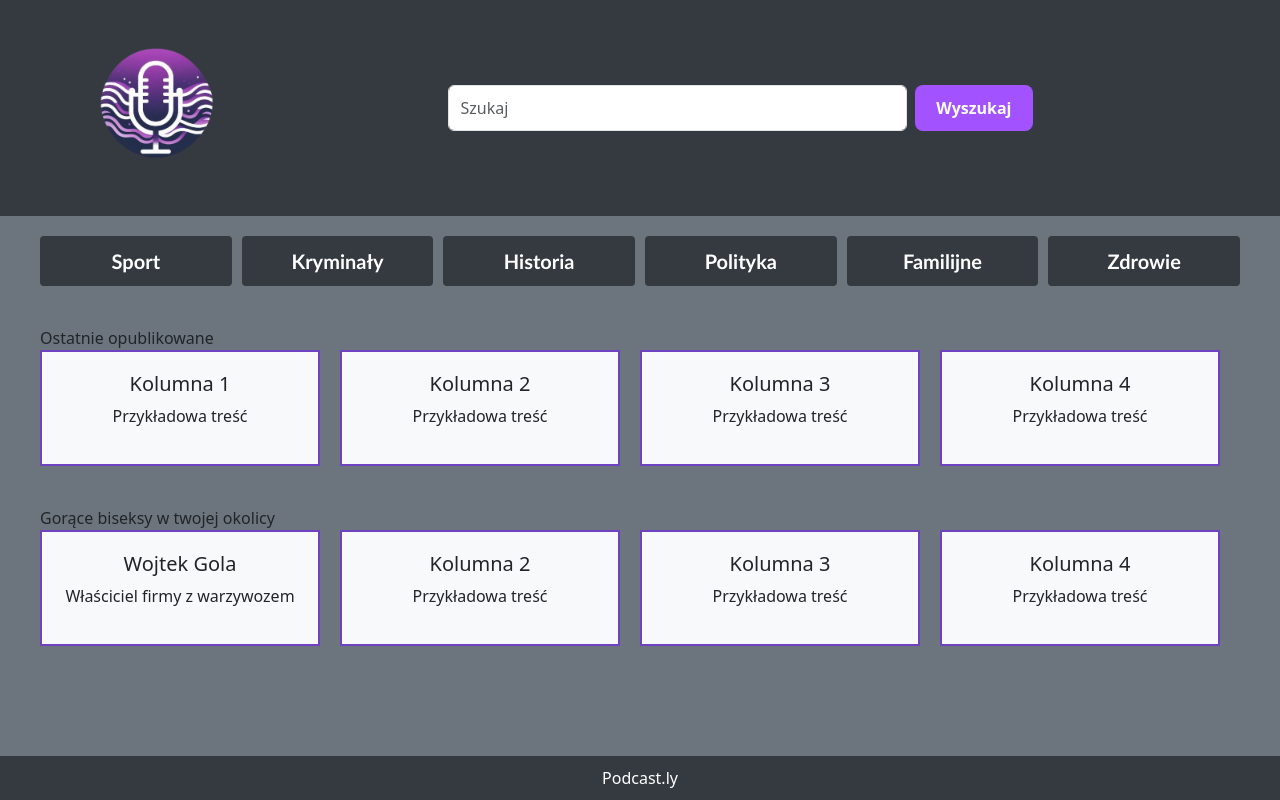
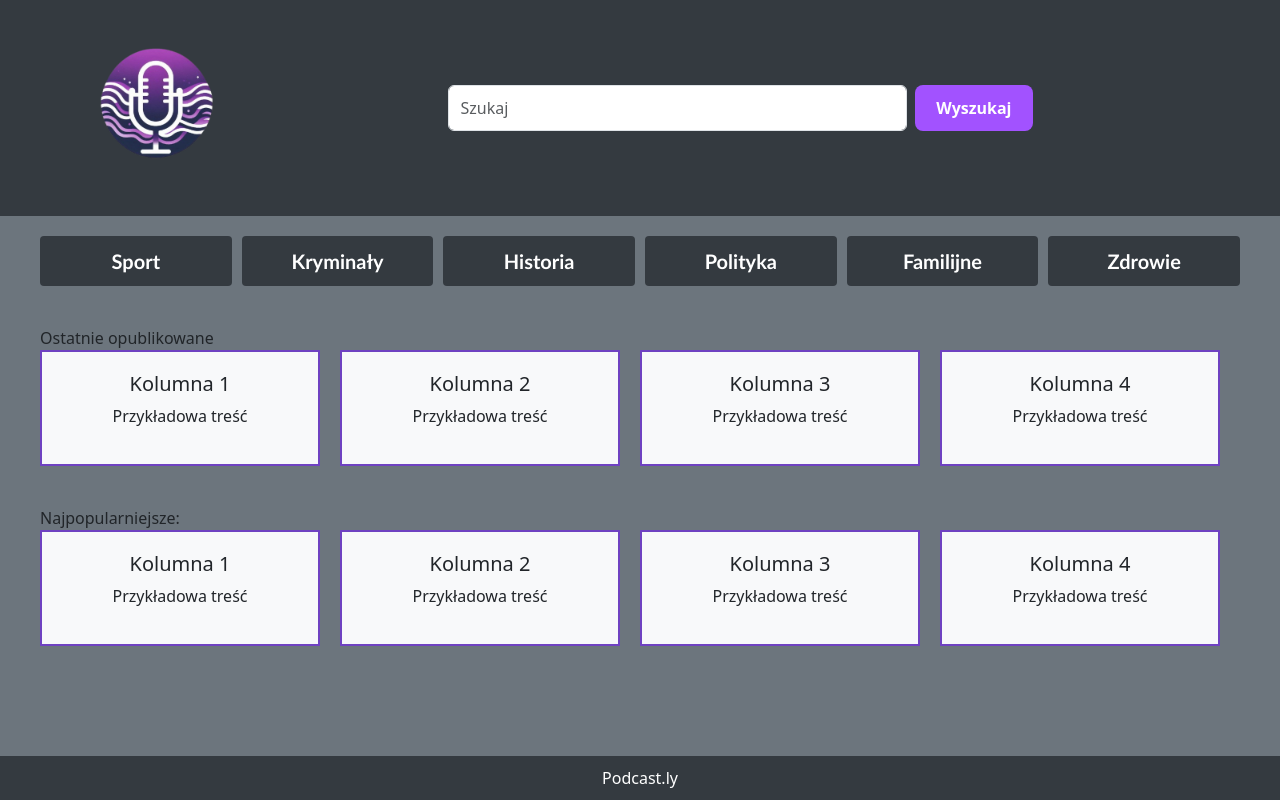
Before and after one commit to CRM-Thunder/Podcastly, a plain HTML site: page Frontend/index.html in a window 1280 px wide. Drawn offline with nearby package versions, Linux system fonts and the light colour scheme; no server answers.

Commit message:
Mały hotfix contentu

```diff
--- a/Frontend/index.html
+++ b/Frontend/index.html
@@ -72,12 +72,12 @@
     </div>
 
     <div class="content-section">
-      <span>Gorące biseksy w twojej okolicy</span>
+      <span>Najpopularniejsze:</span>
       <div class="content-row">
         <div class="content-column">
           <div class="content-box">
-            <h5>Wojtek Gola</h5>
-            <p>Właściciel firmy z warzywozem</p>
+            <h5>Kolumna 1</h5>
+            <p>Przykładowa treść</p>
           </div>
         </div>
         <div class="content-column">
```
